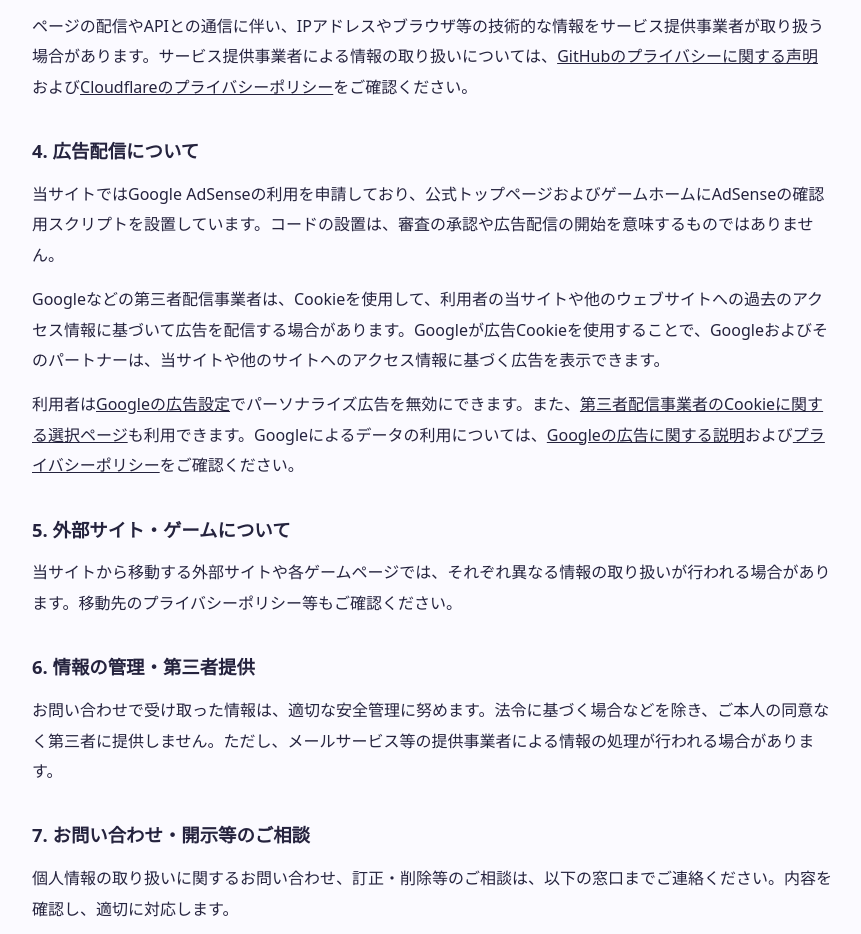
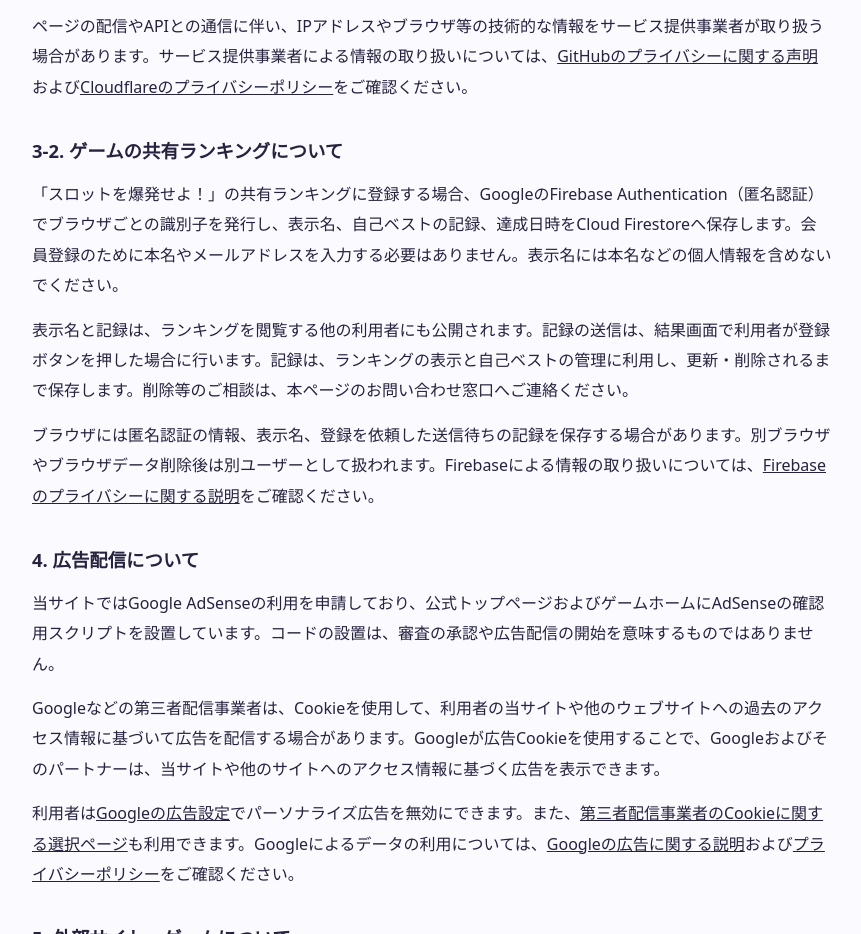
Before and after one commit to asobeatapps-ops/gamehome, a plain HTML site: page privacy.html in a window 1280 px wide. Shown: the part 780-1714 px from the top of the page, without its empty margins (208-1069 px from the left). Drawn offline with Linux system fonts and the light colour scheme.

Commit message:
Explain Firebase shared leaderboard data and optional public score registration

```diff
--- a/privacy.html
+++ b/privacy.html
@@ -34,6 +34,11 @@
       <p>ゲームホームの注目TOP5には、Cloudflare Workers・D1を利用したプレイ数集計APIの結果を利用します。集計に対応したゲームでは、実際のゲーム開始時にゲームIDをAPIへ送信します。この送信処理は、氏名・メールアドレス等の入力情報を送る設計ではありません。</p>
       <p>ページの配信やAPIとの通信に伴い、IPアドレスやブラウザ等の技術的な情報をサービス提供事業者が取り扱う場合があります。サービス提供事業者による情報の取り扱いについては、<a href="https://docs.github.com/ja/site-policy/privacy-policies/github-general-privacy-statement">GitHubのプライバシーに関する声明</a>および<a href="https://www.cloudflare.com/privacypolicy/">Cloudflareのプライバシーポリシー</a>をご確認ください。</p>
 
+      <h2>3-2. ゲームの共有ランキングについて</h2>
+      <p>「スロットを爆発せよ！」の共有ランキングに登録する場合、GoogleのFirebase Authentication（匿名認証）でブラウザごとの識別子を発行し、表示名、自己ベストの記録、達成日時をCloud Firestoreへ保存します。会員登録のために本名やメールアドレスを入力する必要はありません。表示名には本名などの個人情報を含めないでください。</p>
+      <p>表示名と記録は、ランキングを閲覧する他の利用者にも公開されます。記録の送信は、結果画面で利用者が登録ボタンを押した場合に行います。記録は、ランキングの表示と自己ベストの管理に利用し、更新・削除されるまで保存します。削除等のご相談は、本ページのお問い合わせ窓口へご連絡ください。</p>
+      <p>ブラウザには匿名認証の情報、表示名、登録を依頼した送信待ちの記録を保存する場合があります。別ブラウザやブラウザデータ削除後は別ユーザーとして扱われます。Firebaseによる情報の取り扱いについては、<a href="https://firebase.google.com/support/privacy?hl=ja">Firebaseのプライバシーに関する説明</a>をご確認ください。</p>
+
       <h2>4. 広告配信について</h2>
       <p>当サイトではGoogle AdSenseの利用を申請しており、公式トップページおよびゲームホームにAdSenseの確認用スクリプトを設置しています。コードの設置は、審査の承認や広告配信の開始を意味するものではありません。</p>
       <p>Googleなどの第三者配信事業者は、Cookieを使用して、利用者の当サイトや他のウェブサイトへの過去のアクセス情報に基づいて広告を配信する場合があります。Googleが広告Cookieを使用することで、Googleおよびそのパートナーは、当サイトや他のサイトへのアクセス情報に基づく広告を表示できます。</p>
```
